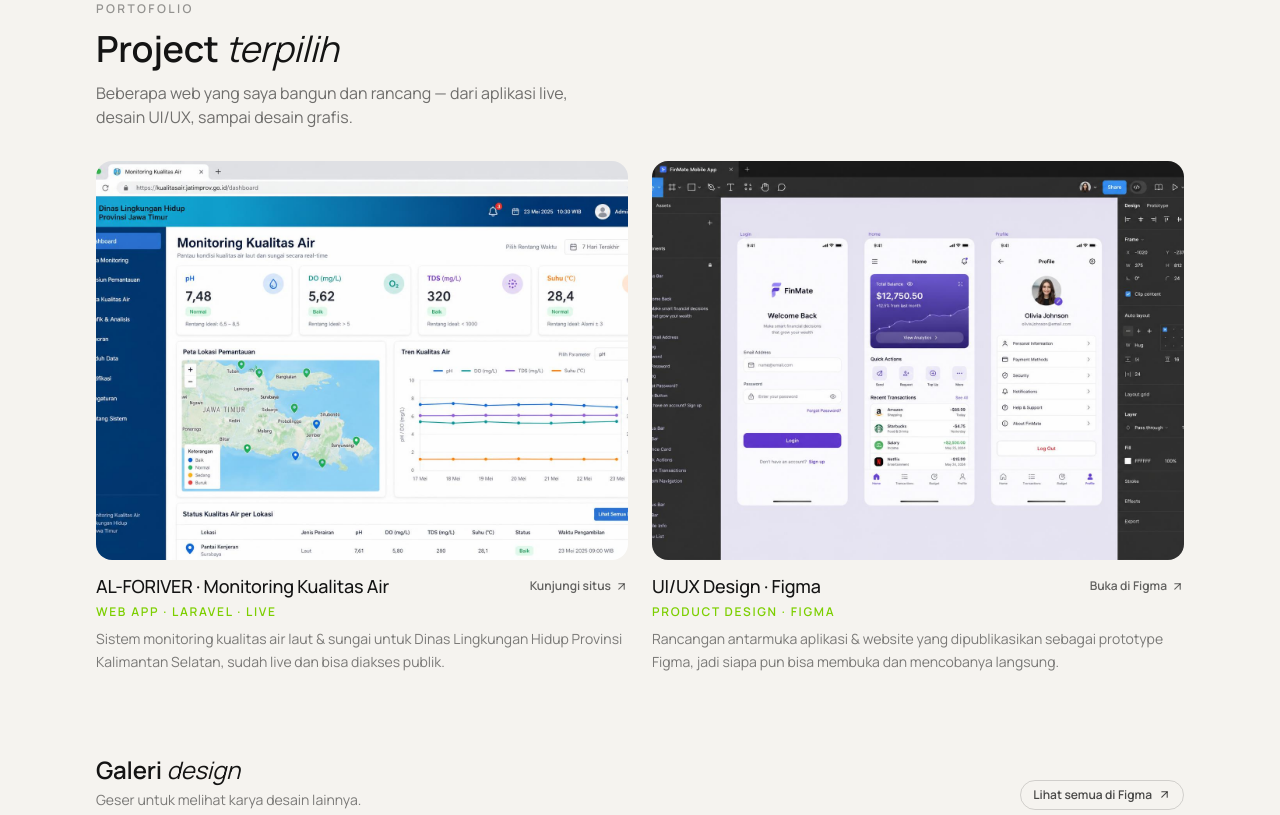
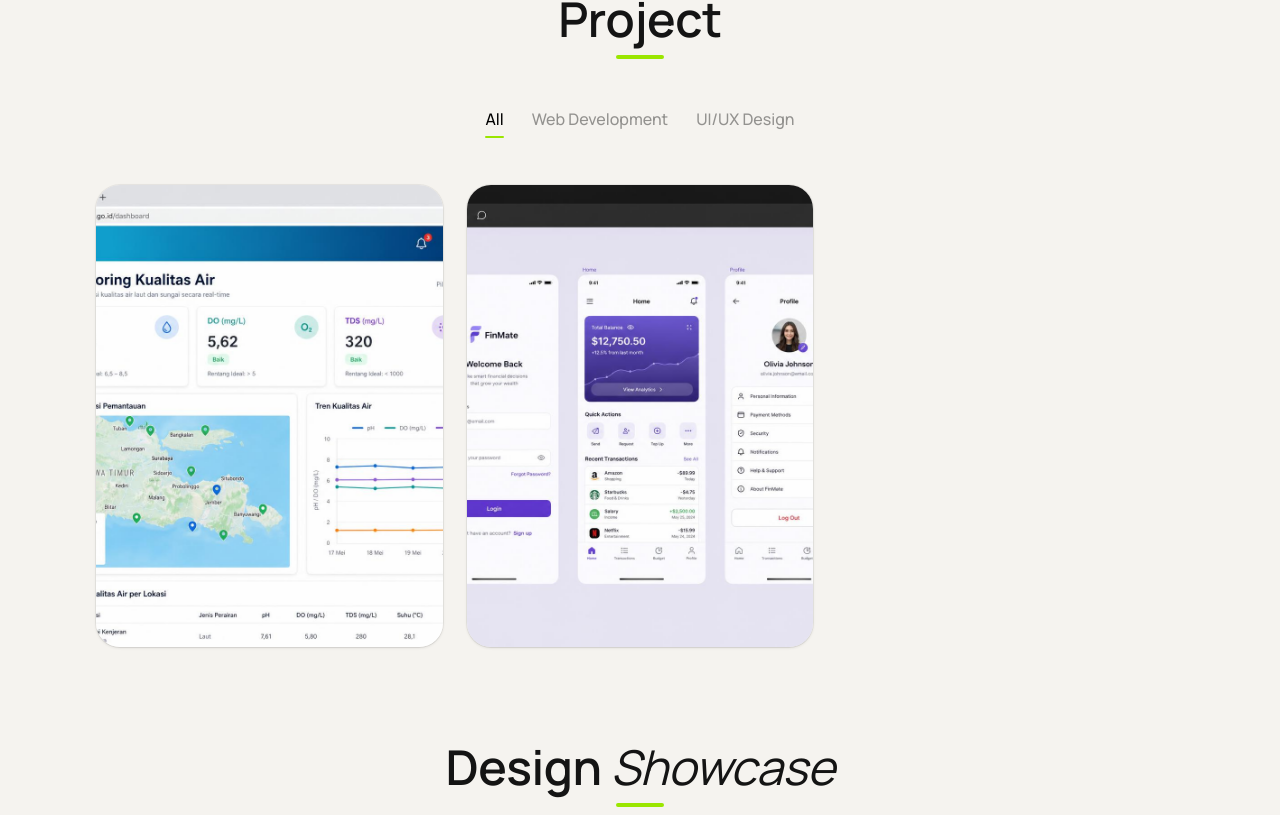
Before and after one commit to sendi8921/PORTOFOLIO, a React (Vite) app: page / in a window 1280 px wide. Shown: the part 3485-4300 px from the top of the page. Built offline with nearby package versions, Linux system fonts and the light colour scheme.

Commit message:
Redesign Project: tab filter + kartu hover, judul 'Project', galeri jadi 'Design Showcase'
Co-Authored-By: Devin AI <158243242+devin-ai-integration[bot]@users.noreply.github.com>

```diff
--- a/src/components/Portfolio.jsx
+++ b/src/components/Portfolio.jsx
@@ -2,8 +2,9 @@ import React, { useState, useEffect, useRef } from "react";
 import { motion, AnimatePresence } from "framer-motion";
 import { SmoothCursor } from "./ui/SmoothCursor";
 import { Carousel } from "./ui/Carousel";
+import { ProjectsGrid } from "./ui/ProjectsGrid";
 import {
-  ArrowUpRight, MapPin, Mail
+  MapPin, Mail
 } from "lucide-react";
 
 function BrandIcon({ path, size = 17, ...props }) {
@@ -52,7 +53,8 @@ const FIGMA_URL = "https://www.figma.com/@sendipratama";
 const PROJECTS = [
   {
     title: "AL-FORIVER · Monitoring Kualitas Air",
-    tag: "Web App · Laravel · Live",
+    category: "Web Development",
+    tech: ["Laravel", "PHP", "MySQL", "Chart.js", "Bootstrap"],
     description:
       "Sistem monitoring kualitas air laut & sungai untuk Dinas Lingkungan Hidup Provinsi Kalimantan Selatan, sudah live dan bisa diakses publik.",
     image: "/projects/alforiver.jpg",
@@ -61,7 +63,8 @@ const PROJECTS = [
   },
   {
     title: "UI/UX Design · Figma",
-    tag: "Product Design · Figma",
+    category: "UI/UX Design",
+    tech: ["Figma", "Prototyping", "UI Design", "Design System"],
     description:
       "Rancangan antarmuka aplikasi & website yang dipublikasikan sebagai prototype Figma, jadi siapa pun bisa membuka dan mencobanya langsung.",
     image: "/projects/figma.jpg",
@@ -520,71 +523,23 @@ export default function PortfolioMinimal() {
       </section>
 
       <section id="portofolio" className="max-w-6xl mx-auto px-5 sm:px-8 py-10 sm:py-14">
-        <Reveal>
-          <span className="inline-block text-[11px] sm:text-xs font-semibold tracking-[0.2em] uppercase text-black/40 mb-3">
-            Portofolio
-          </span>
-          <h2 className="font-display text-2xl sm:text-4xl font-semibold">
-            Project <span className="italic-display font-normal">terpilih</span>
+        <Reveal className="text-center mb-9 sm:mb-12">
+          <h2 className="font-display text-3xl sm:text-5xl font-semibold">
+            Project
           </h2>
-          <p className="text-black/55 text-sm sm:text-base mt-3 max-w-lg">
-            Beberapa web yang saya bangun dan rancang — dari aplikasi live,
-            desain UI/UX, sampai desain grafis.
-          </p>
+          <span className="block mx-auto mt-3 h-1 w-12 rounded-full bg-lime-400" />
         </Reveal>
 
-        <div className="grid sm:grid-cols-2 gap-5 sm:gap-6 mt-8">
-          {PROJECTS.map((p, i) => (
-            <Reveal key={p.title} delay={i * 90}>
-              <a
-                href={p.href}
-                target="_blank"
-                rel="noreferrer"
-                className="group block"
-              >
-                <div className="relative rounded-2xl overflow-hidden aspect-[4/3] bg-black/5">
-                  <img
-                    src={p.image}
-                    alt={p.title}
-                    className="w-full h-full object-cover group-hover:scale-[1.04] transition-transform duration-500"
-                  />
-                  <div className="absolute top-3 right-3 h-9 w-9 rounded-full bg-white/90 flex items-center justify-center opacity-0 group-hover:opacity-100 transition-opacity">
-                    <ArrowUpRight size={16} />
-                  </div>
-                </div>
-                <div className="mt-3 flex items-center justify-between gap-3">
-                  <h3 className="font-display font-medium text-base sm:text-lg">{p.title}</h3>
-                  <span className="shrink-0 inline-flex items-center gap-1 text-xs font-semibold text-black/60 group-hover:text-black transition-colors">
-                    {p.cta} <ArrowUpRight size={13} />
-                  </span>
-                </div>
-                <p className="text-xs font-semibold uppercase tracking-[0.14em] text-lime-500 mt-1">
-                  {p.tag}
-                </p>
-                <p className="text-sm text-black/50 mt-2 leading-relaxed">{p.description}</p>
-              </a>
-            </Reveal>
-          ))}
-        </div>
+        <Reveal>
+          <ProjectsGrid items={PROJECTS} />
+        </Reveal>
 
-        <Reveal className="mt-14 sm:mt-20">
-          <div className="flex items-end justify-between gap-4 mb-5 sm:mb-6">
-            <div>
-              <h3 className="font-display text-xl sm:text-2xl font-semibold">
-                Galeri <span className="italic-display font-normal">design</span>
-              </h3>
-              <p className="text-sm text-black/50 mt-1">
-                Geser untuk melihat karya desain lainnya.
-              </p>
-            </div>
-            <a
-              href={FIGMA_URL}
-              target="_blank"
-              rel="noreferrer"
-              className="hidden sm:inline-flex items-center gap-1.5 text-xs font-semibold px-3 py-1.5 rounded-full border border-black/15 text-black/70 hover:border-black/40 hover:text-black transition-colors"
-            >
-              Lihat semua di Figma <ArrowUpRight size={13} />
-            </a>
+        <Reveal className="mt-16 sm:mt-24">
+          <div className="text-center mb-9 sm:mb-12">
+            <h3 className="font-display text-3xl sm:text-5xl font-semibold">
+              Design <span className="italic-display font-normal">Showcase</span>
+            </h3>
+            <span className="block mx-auto mt-3 h-1 w-12 rounded-full bg-lime-400" />
           </div>
           <Carousel items={DESIGN_SHOWCASE} />
         </Reveal>
--- /dev/null
+++ b/src/components/ui/ProjectsGrid.jsx
@@ -0,0 +1,91 @@
+import React, { useMemo, useState } from "react";
+import { motion, AnimatePresence } from "framer-motion";
+import { ArrowUpRight } from "lucide-react";
+
+export function ProjectsGrid({ items }) {
+  const categories = useMemo(
+    () => ["All", ...Array.from(new Set(items.map((p) => p.category)))],
+    [items],
+  );
+  const [filter, setFilter] = useState("All");
+  const shown =
+    filter === "All" ? items : items.filter((p) => p.category === filter);
+
+  return (
+    <div>
+      <div className="flex flex-wrap justify-center gap-x-7 gap-y-2 mb-9 sm:mb-12">
+        {categories.map((cat) => {
+          const active = cat === filter;
+          return (
+            <button
+              key={cat}
+              type="button"
+              onClick={() => setFilter(cat)}
+              className={`relative text-sm sm:text-base font-medium pb-1.5 transition-colors ${
+                active ? "text-black" : "text-black/40 hover:text-black/70"
+              }`}
+            >
+              {cat}
+              {active && (
+                <motion.span
+                  layoutId="project-tab-underline"
+                  className="absolute left-0 right-0 -bottom-px h-0.5 rounded-full bg-lime-400"
+                />
+              )}
+            </button>
+          );
+        })}
+      </div>
+
+      <div className="grid sm:grid-cols-2 lg:grid-cols-3 gap-5 sm:gap-6">
+        <AnimatePresence mode="popLayout">
+          {shown.map((p) => (
+            <motion.a
+              key={p.title}
+              layout
+              initial={{ opacity: 0, y: 24 }}
+              animate={{ opacity: 1, y: 0 }}
+              exit={{ opacity: 0, scale: 0.96 }}
+              transition={{ duration: 0.35, ease: "easeOut" }}
+              href={p.href}
+              target="_blank"
+              rel="noreferrer"
+              className="group relative block rounded-3xl overflow-hidden aspect-[3/4] ring-1 ring-black/5 shadow-sm"
+            >
+              <img
+                src={p.image}
+                alt={p.title}
+                className="absolute inset-0 w-full h-full object-cover transition-transform duration-500 group-hover:scale-105"
+              />
+
+              <div className="absolute inset-0 bg-gradient-to-t from-black/90 via-black/55 to-black/10 sm:opacity-0 sm:group-hover:opacity-100 transition-opacity duration-400" />
+
+              <div className="absolute inset-0 flex flex-col items-center justify-center text-center px-5 sm:px-6 text-white sm:translate-y-4 sm:opacity-0 sm:group-hover:translate-y-0 sm:group-hover:opacity-100 transition-all duration-400">
+                <h3 className="font-display text-xl sm:text-2xl font-semibold leading-snug">
+                  {p.title}
+                </h3>
+                <p className="text-xs sm:text-sm text-white/70 mt-3 leading-relaxed max-w-[90%]">
+                  {p.description}
+                </p>
+                <div className="flex flex-wrap justify-center gap-1.5 mt-4">
+                  {p.tech.map((t) => (
+                    <span
+                      key={t}
+                      className="text-[11px] font-medium px-2.5 py-1 rounded-full bg-white/10 ring-1 ring-white/15 backdrop-blur-sm"
+                    >
+                      {t}
+                    </span>
+                  ))}
+                </div>
+              </div>
+
+              <span className="absolute bottom-5 left-1/2 -translate-x-1/2 inline-flex items-center gap-1.5 text-sm font-semibold text-lime-300 sm:opacity-0 sm:group-hover:opacity-100 transition-opacity duration-400 delay-75">
+                {p.cta} <ArrowUpRight size={15} />
+              </span>
+            </motion.a>
+          ))}
+        </AnimatePresence>
+      </div>
+    </div>
+  );
+}
```
